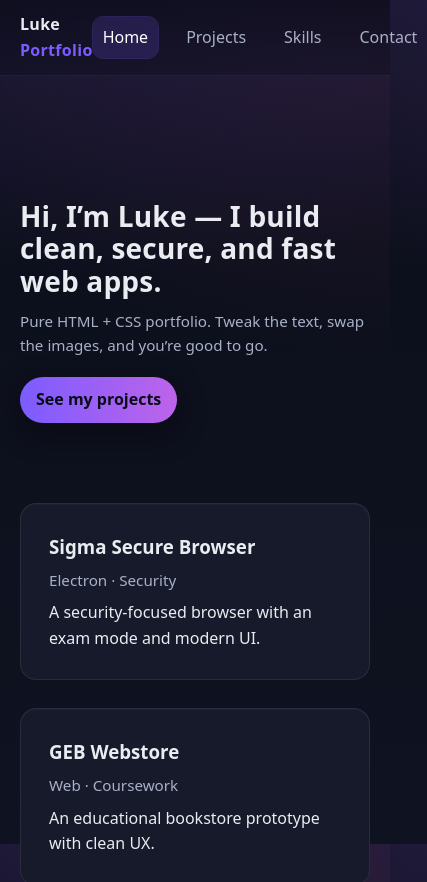
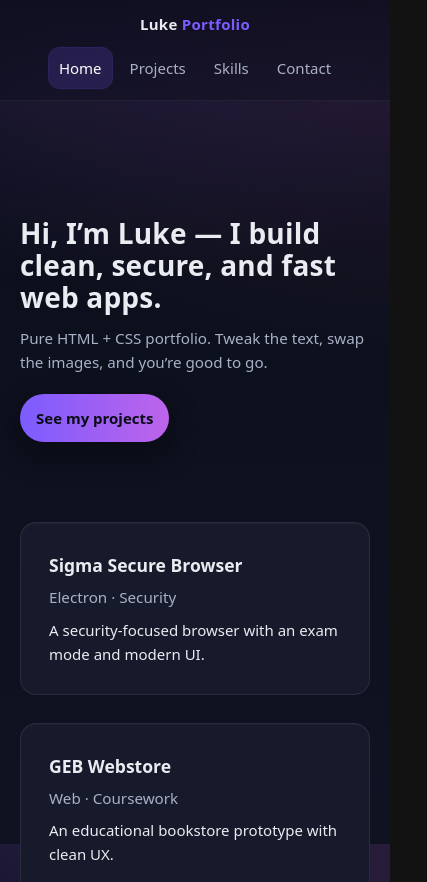
Before and after one commit to LukesScammell/Personal--protfolio-assesment-1-WEB504, a website: page public/index.html in a window 390 px wide. Shown: the top 882 px of the page, 427 px wide, since content can reach past the window. Drawn offline with Linux system fonts and the light colour scheme.

Commit message:
mobile css changes

```diff
--- a/public/variables.css
+++ b/public/variables.css
@@ -194,6 +194,61 @@ button:active{transform:translateY(1px)}
 .reveal-stagger > *:nth-child(7){animation-delay:.35s}
 .reveal-stagger > *:nth-child(8){animation-delay:.40s}
 
+/* ===== Mobile Responsive Styles ===== */
+@media (max-width: 768px) {
+  /* Adjust base font size for better mobile readability */
+  body {
+    font-size: 15px;
+  }
+
+  /* Improve header and navigation for mobile */
+  .site-header .nav {
+    flex-direction: column;
+    padding: var(--space-sm) 0;
+    gap: var(--space-sm);
+  }
+
+  nav ul {
+    flex-wrap: wrap;
+    justify-content: center;
+    gap: 8px;
+  }
+
+  /* Adjust hero section spacing */
+  .hero {
+    padding-top: var(--space-lg);
+  }
+
+  /* Make cards stack on mobile */
+  .grid {
+    grid-template-columns: 1fr;
+  }
+
+  /* Adjust form padding */
+  form.contact, #auth-container, #comment-section, #user-info, #project-form-section {
+    padding: var(--space-md);
+  }
+
+  /* Improve button and input touch targets */
+  .btn, button, .cta {
+    padding: 12px 16px;
+  }
+
+  /* Adjust footer layout */
+  .site-footer .foot {
+    flex-direction: column;
+    text-align: center;
+    gap: var(--space-sm);
+  }
+
+  /* Make tables scrollable on mobile */
+  .table {
+    display: block;
+    overflow-x: auto;
+    -webkit-overflow-scrolling: touch;
+  }
+}
+
 /* A11y: respect reduced motion */
 @media (prefers-reduced-motion: reduce){
   *{animation-duration:.001ms !important;animation-iteration-count:1 !important;transition:none !important}
```
